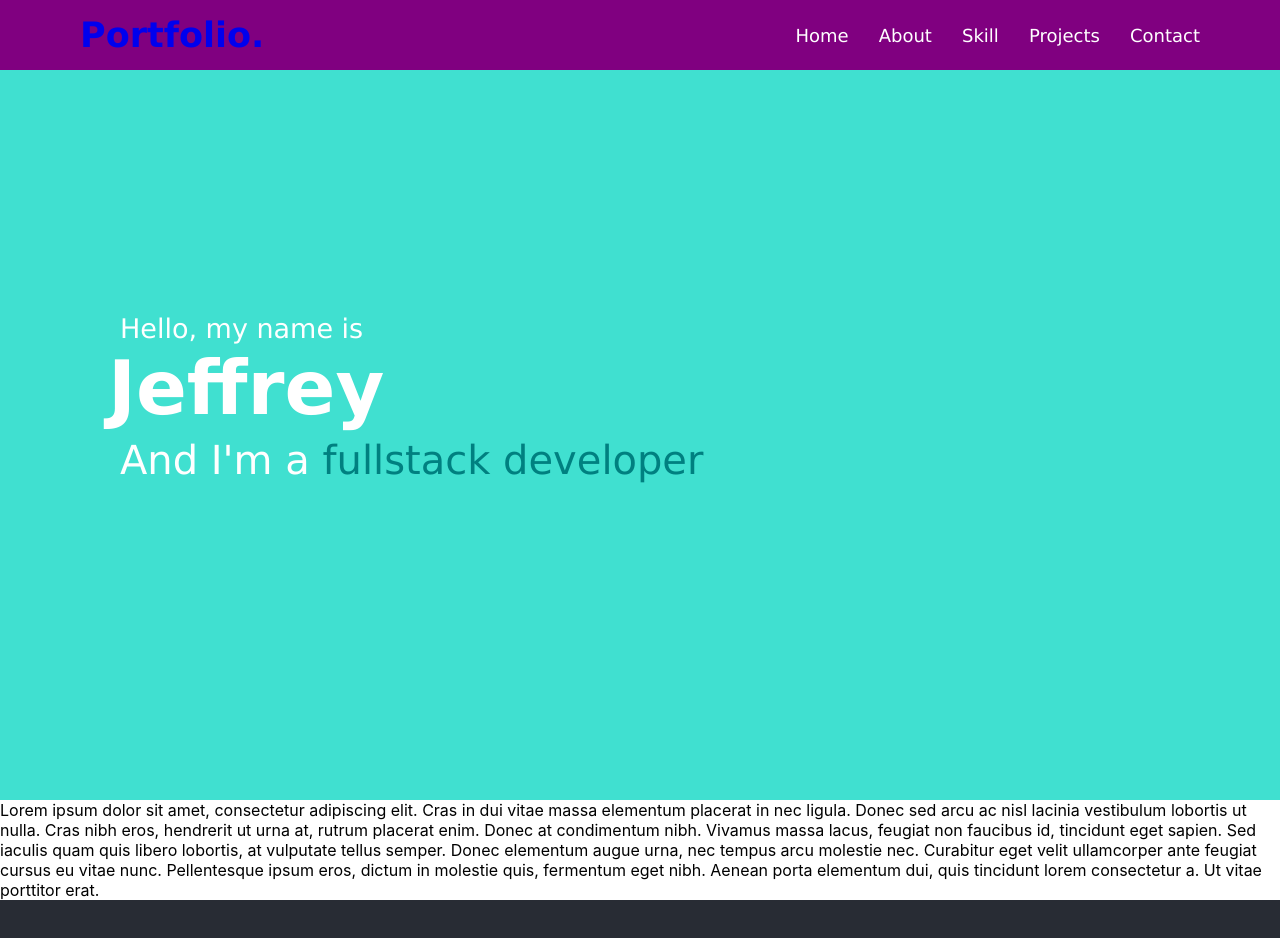
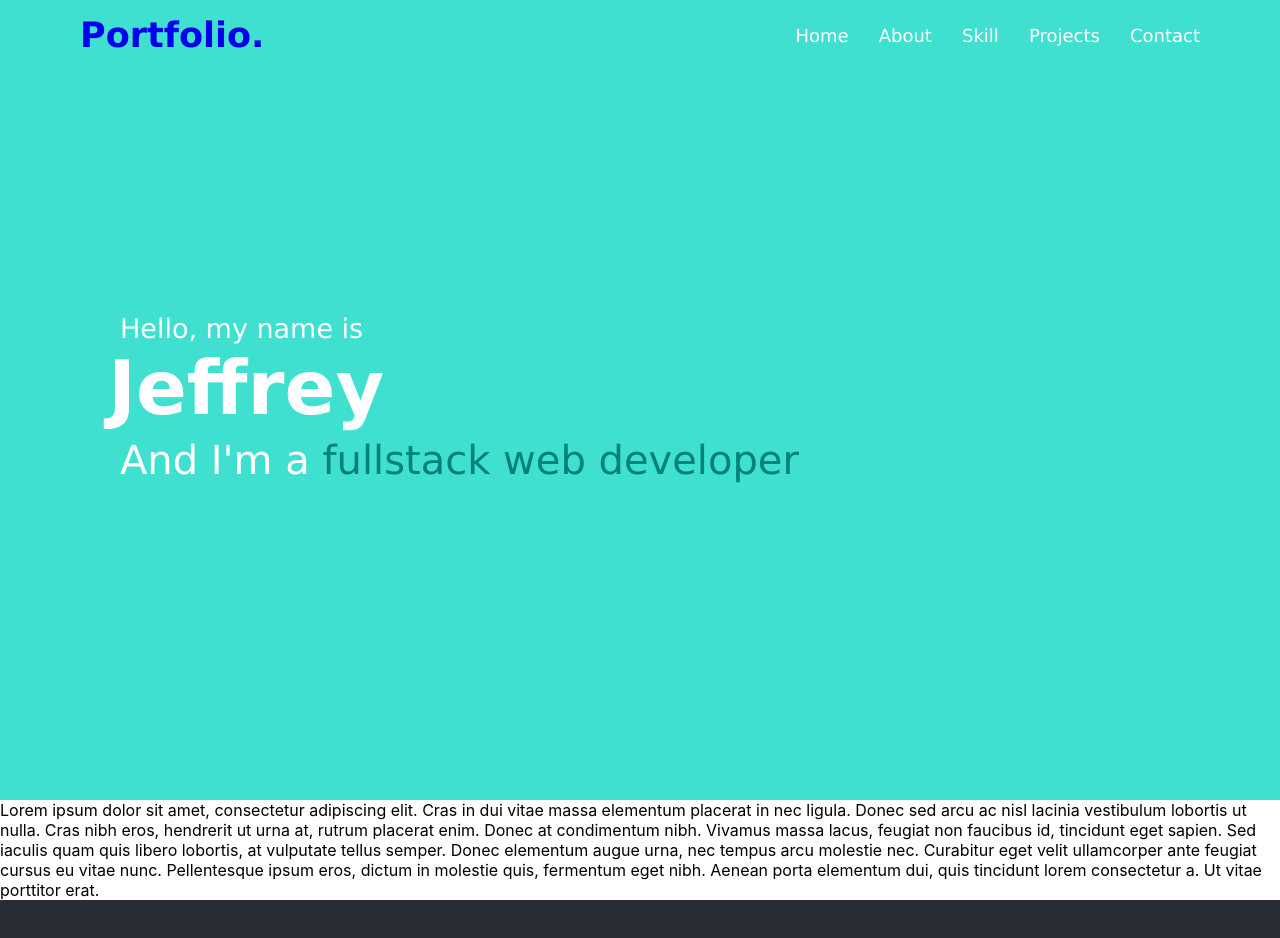
Before and after one commit to JeffM33/ReactPortfolio, a React (Create React App) app: page / in a window 1280 px wide. Shown: the top 938 px of the page. Built offline with nearby package versions, Linux system fonts and the light colour scheme.

Commit message:
added script.js

```diff
--- a/package.json
+++ b/package.json
@@ -2,7 +2,7 @@
   "name": "client",
   "version": "0.1.0",
   "private": true,
-  "proxy": "http://localhost:3001",
+  "proxy": "http://localhost:3000",
   "dependencies": {
     "@ant-design/colors": "^6.0.0",
     "@apollo/client": "^3.3.5",
--- a/public/index.html
+++ b/public/index.html
@@ -6,12 +6,13 @@
     <title>Jeffrey's Portfolio Website</title>
     <link rel="stylesheet" href="style.css">
     <script src='https://kit.fontawesome.com/a076d05399.js'></script>
+    <script src='https://code.jquery.com/jquery-3.5.1.min.js'></script>
   </head>
   <body>
 
     <nav class="navbar">
       <div class="max-width">
-        <div class="logo"><a href="#">Portfo<span>lio.</span></a></div>
+        <div class="logo"><a href="#">Portfolio.</a></div>
         <ul class='menu'>
             <li><a href='#'>Home</a></li>
             <li><a href='#'>About</a></li>
@@ -28,13 +29,13 @@
           <div class="home-content">
             <div class="text-1">Hello, my name is</div>
             <div class="text-2">Jeffrey</div>
-            <div class="text-3">And I'm a <span>fullstack developer</span></div>
+            <div class="text-3">And I'm a <span>fullstack web developer</span></div>
           </div>
         </div>
     </section>
 
     <p>Lorem ipsum dolor sit amet, consectetur adipiscing elit. Cras in dui vitae massa elementum placerat in nec ligula. Donec sed arcu ac nisl lacinia vestibulum lobortis ut nulla. Cras nibh eros, hendrerit ut urna at, rutrum placerat enim. Donec at condimentum nibh. Vivamus massa lacus, feugiat non faucibus id, tincidunt eget sapien. Sed iaculis quam quis libero lobortis, at vulputate tellus semper. Donec elementum augue urna, nec tempus arcu molestie nec. Curabitur eget velit ullamcorper ante feugiat cursus eu vitae nunc. Pellentesque ipsum eros, dictum in molestie quis, fermentum eget nibh. Aenean porta elementum dui, quis tincidunt lorem consectetur a. Ut vitae porttitor erat.</p>
-
+    <script src='script.js'></script>
     <div id='root'></div>
   </body>
 </html>
--- /dev/null
+++ b/public/script.js
@@ -0,0 +1,9 @@
+$(document).ready(function(){
+    $(window).scroll(function(){
+        if(this.scroll > 20){
+            $('.navbar').addClass('stickey');
+        } else {
+            $('.navbar').removeClass('stickey');
+        }
+    })
+});
--- a/public/style.css
+++ b/public/style.css
@@ -18,8 +18,13 @@
     position: fixed;
     width: 100%;
     padding: 15px 0;
+    font-family: 'Lucida Sans', 'Lucida Sans Regular', 'Lucida Grande', 'Lucida Sans Unicode';
+    transition: all 0.3 ease;
+}
+
+.navbar.sticky{
+    padding: 15px 0;
     background: purple;
-    font-family: 'Lucida Sans', 'Lucida Sans Regular', 'Lucida Grande', 'Lucida Sans Unicode';
 }
 
 .navbar .max-width{
```
